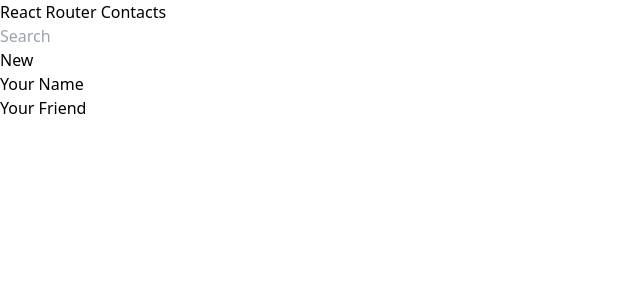
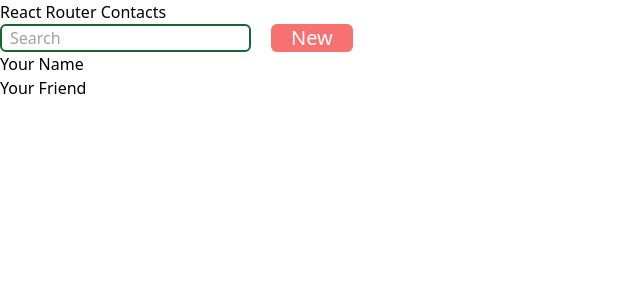
Before and after one commit to Sawon-52/react-router, a React (Vite) app: page / in a window 1280 px wide. Shown: the top 300 px of the page, without its empty margins (0-640 px from the left). Built offline with nearby package versions, Linux system fonts and the light colour scheme.

Commit message:
adding root element some tailwind

```diff
--- /dev/null
+++ b/src/ErrorPage.jsx
@@ -0,0 +1,16 @@
+import { useRouteError } from "react-router-dom";
+const ErrorPage = () => {
+  const error = useRouteError();
+  console.error(error);
+  return (
+    <div id="error-page" className="flex flex-col justify-center items-center h-[100vh]">
+      <h1 className=" text-red-500 text-2xl font-bold">Oops!</h1>
+      <p>Sorry, an unexpected error has occurred.</p>
+      <p>
+        <i>{error.statusText || error.message}</i>
+      </p>
+    </div>
+  );
+};
+
+export default ErrorPage;
--- a/src/Routes/Root/Root.jsx
+++ b/src/Routes/Root/Root.jsx
@@ -3,14 +3,16 @@ const Root = () => {
     <div>
       <div id="sidebar">
         <h1>React Router Contacts</h1>
-        <div>
+        <div className="flex gap-5">
           <form id="search-form" role="search">
-            <input id="q" aria-label="Search contacts" placeholder="Search" type="search" name="q" />
+            <input className=" border-2 border-green-800 rounded-md px-2 " id="q" aria-label="Search contacts" placeholder="Search" type="search" name="q" />
             <div id="search-spinner" aria-hidden hidden={true} />
             <div className="sr-only" aria-live="polite"></div>
           </form>
           <form method="post">
-            <button type="submit">New</button>
+            <button type="submit" className=" bg-red-400 px-5 text-white text-xl rounded-md">
+              New
+            </button>
           </form>
         </div>
         <nav>
--- a/src/main.jsx
+++ b/src/main.jsx
@@ -4,11 +4,13 @@ import ReactDOM from "react-dom/client";
 import "./index.css";
 import { createBrowserRouter, RouterProvider } from "react-router-dom";
 import Root from "./Routes/Root/Root";
+import ErrorPage from "./ErrorPage";
 
 const router = createBrowserRouter([
   {
     path: "/",
     element: <Root></Root>,
+    errorElement: <ErrorPage></ErrorPage>,
   },
 ]);
 ReactDOM.createRoot(document.getElementById("root")).render(
```
